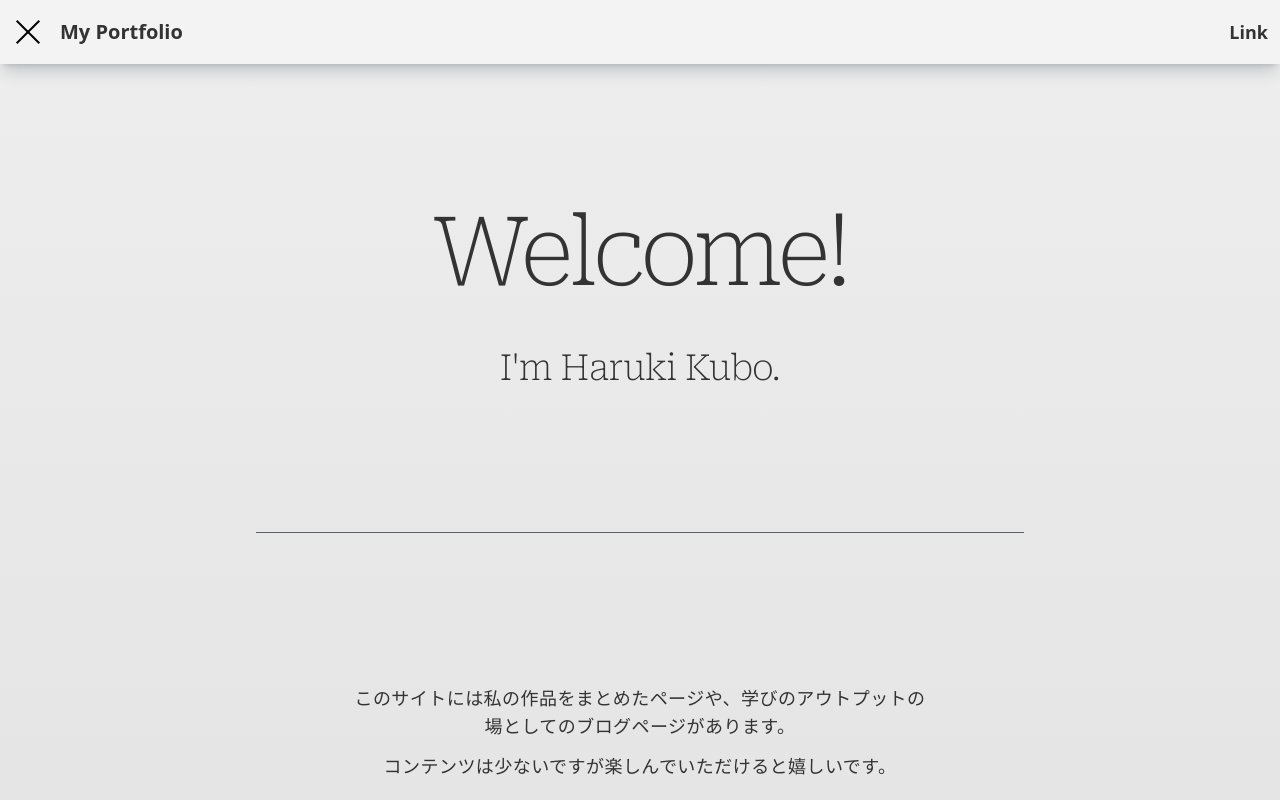
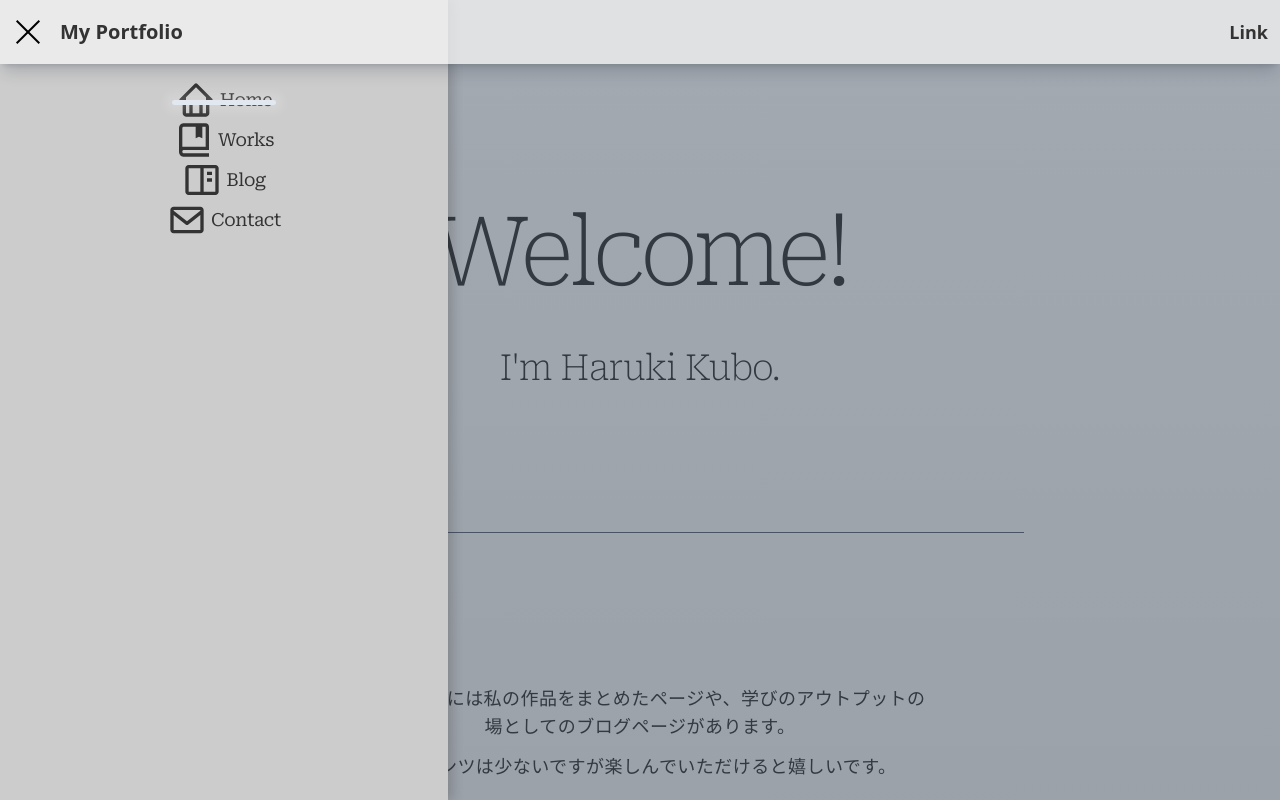
Before and after one commit to haruki26/react-next-portfolio, a Next.js app: page / in a window 1280 px wide. Both pictures are taken after a click on the button 28 px from the left and 32 px from the top of the page. Shown: the top 800 px of the page. Built offline with nearby package versions, Linux system fonts and the light colour scheme.

Commit message:
slideMenuの配置とアニメーションの追加

```diff
--- a/src/app/layout.tsx
+++ b/src/app/layout.tsx
@@ -52,7 +52,7 @@ export default function RootLayout({
                         <main className="h-fit px-2 py-3 relative overflow-x-hidden">
                             {children}
                         </main>
-                        <footer className="w-full h-fit mt-8 z-40">
+                        <footer className="w-full h-fit mt-8 z-50">
                             <Footer />
                         </footer>
                         <SideMenu />
--- a/src/components/SideMenu/index.tsx
+++ b/src/components/SideMenu/index.tsx
@@ -1,4 +1,6 @@
 "use client"
+
+import { useState, useEffect } from "react";
 
 import { cn } from "@/libs/utils";
 import PageLinks, { IconSettings } from "../PageLinks";
@@ -6,7 +8,18 @@ import { useSideMenuContext } from "@/contexts";
 
 const SideMenu: React.FC = () => {
     const { isOpen } = useSideMenuContext();
-    if (!isOpen) return null;
+    const [shouldRender, setShouldRender] = useState(isOpen);
+
+    useEffect(() => {
+        if (isOpen) {
+            setShouldRender(true);
+        } else {
+            const timer = setTimeout(() => setShouldRender(false), 500);
+            return () => clearTimeout(timer);
+        }
+    }, [isOpen]);
+
+    if (!shouldRender) return null;
 
     const icon: IconSettings = {
         size: 40,
@@ -15,10 +28,16 @@ const SideMenu: React.FC = () => {
 
     return (
         <div className={cn(
-            "w-full max-w-sm h-svh px-2 py-5 z-10",
-            "bg-background-end flex items-center justify-center"
+            "w-full h-svh fixed top-0 left-0 z-10 bg-slate-700/40 flex",
+            "transition-opacity duration-500 ease-in-out",
+            isOpen ? "opacity-100" : "opacity-0"
         )}>
-            <PageLinks icon={icon} withText />
+            <div className={cn(
+                "w-full max-w-md py-20 bg-background-end shadow-[5px_0_10px_0_rgba(34,34,34,0.2)]",
+                isOpen ? "animate-slide-in-left" : "animate-slide-out-left"
+            )}>
+                <PageLinks icon={icon} withText />
+            </div>
         </div>
     );
 }
--- a/tailwind.config.ts
+++ b/tailwind.config.ts
@@ -35,6 +35,8 @@ const config: Config = {
         "floating-slow": "floating-slow 1.8s ease-in-out infinite alternate-reverse",
         "scale-in-center": "scale-in-center 1.5s ease-in-out",
         "fade-in-bottom": "fade-in-bottom 1.5s ease-in-out both",
+        "slide-in-left": "slide-in-left 0.5s ease-in-out both",
+        "slide-out-left": "slide-out-left 0.5s ease-in-out both",
       },
       keyframes: {
         "floating-slow": {
@@ -65,6 +67,22 @@ const config: Config = {
             opacity: "1",
           },
         },
+        "slide-in-left": {
+          "0%": {
+            transform: "translateX(-100%)",
+          },
+          "100%": {
+            transform: "translateX(0)",
+          },
+        },
+        "slide-out-left": {
+          "0%": {
+            transform: "translateX(0)",
+          },
+          "100%": {
+            transform: "translateX(-100%)",
+          },
+        },
       },
     },
   },
```
